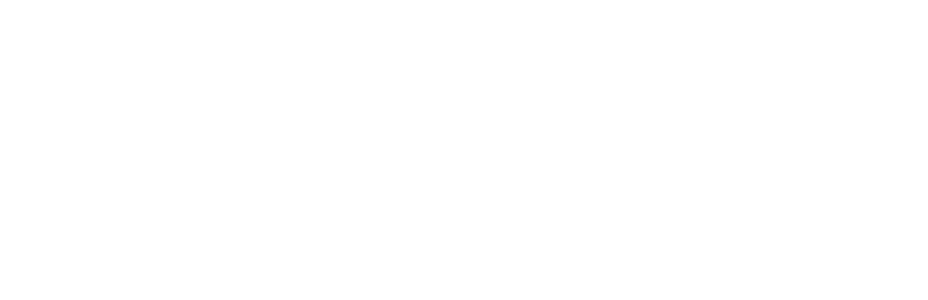
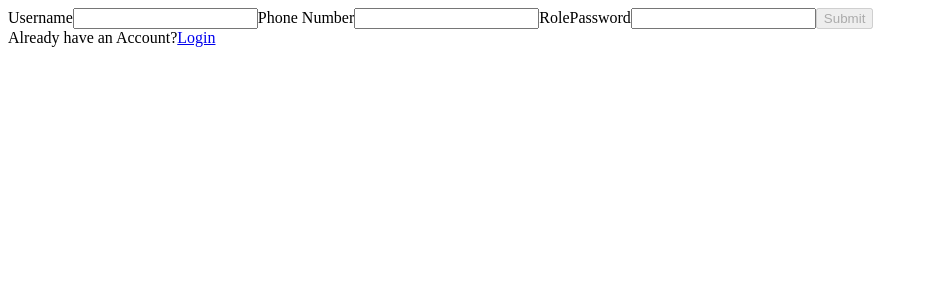
Before and after one commit to BW-Water-My-Plants-3/Front-End-2, a React (Create React App) app in the folder h2woah/: page / in a window 1280 px wide. Shown: the top 300 px of the page, without its empty margins (0-928 px from the left). Built offline with nearby package versions, Linux system fonts and the light colour scheme.

Commit message:
fixed links to and from home page

```diff
--- a/h2woah/src/App.js
+++ b/h2woah/src/App.js
@@ -12,7 +12,7 @@
     <Router>
       <div className="App">
         {/* put components in here */}
-        <Route exact path ="/signup" component={Signup} />
+        <Route exact path ="/" component={Signup} />
         <Route exact path ="/login" component={Login} />
         <PrivateRoute exact path="/homepage" component={HomePage} />
       </div>
--- a/h2woah/src/components/Signup.js
+++ b/h2woah/src/components/Signup.js
@@ -1,6 +1,9 @@
 import React,{useState,useEffect} from 'react';
 import * as Yup from "yup";
 import axios from "axios"
+import Login from './Login';
+import { Link } from 'react-router-dom';
+
 
 const formSchema = Yup.object().shape({
 username:
@@ -84,7 +87,7 @@
         axios.post("https://h2omyplants.herokuapp.com/api/signup", formState)
             .then(res => {
                 setPost(res.data);
-                console.log("success", post);
+                console.log("success", res.data);
                 setUsers([...users, res.data])
                 setFormState({
                     name: "",
@@ -102,12 +105,12 @@
 
             <form onSubmit={formSubmit}>
                 <label htmlFor="username">
-                    Name
+                    Username
                 <input id="username" type="text" name="username" value={formState.username} onChange={inputChange} />
                 {errors.username.length > 0 ? (<p>{errors.name}</p>):null}
                 </label>
                 <label htmlFor="phoneNumber">
-                    phoneNumber
+                    Phone Number
                 <input id="phoneNumber" type="phoneNumber" name="phoneNumber" value={formState.phoneNumber} onChange={inputChange} />
                 {errors.phoneNumber.length > 0 ? (<p className="error"> {errors.phoneNumber}</p>) : null}
                 </label>
@@ -123,13 +126,17 @@
                 <button disabled={buttonDisabled}>Submit</button>
             </form>
             <div>
+                Already have an Account?
+                <Link to='/login'>Login</Link>
+            </div>
+            {/* <div>
                 <h1>Users</h1>
                 {users.map(element => {
                     return (
                         <div>Name: {element.username} Email: {element.email}</div>
                     );
                 })}
-            </div>
+            </div> */}
         </div>
     );
 }
```
Also changed, not shown: h2woah/src/components/LandingPage.js (deleted, +0 -22 lines).
